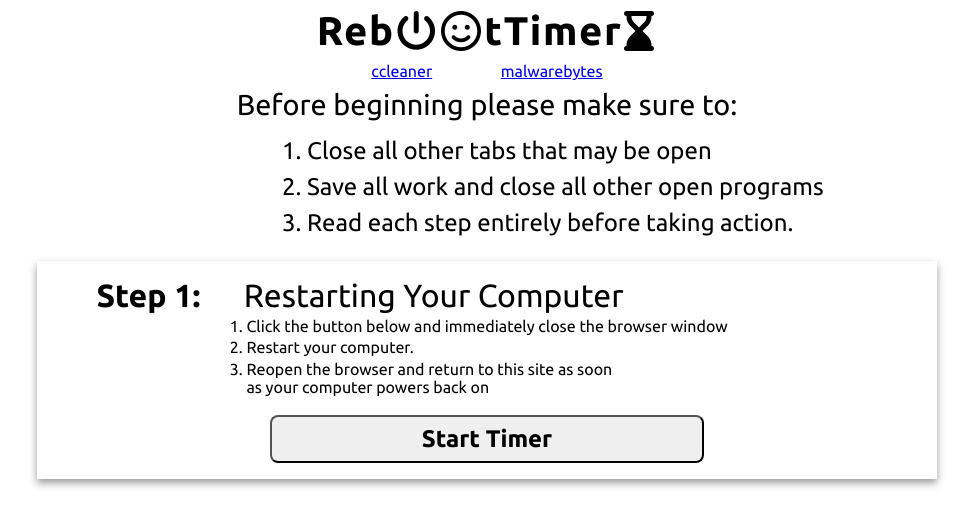
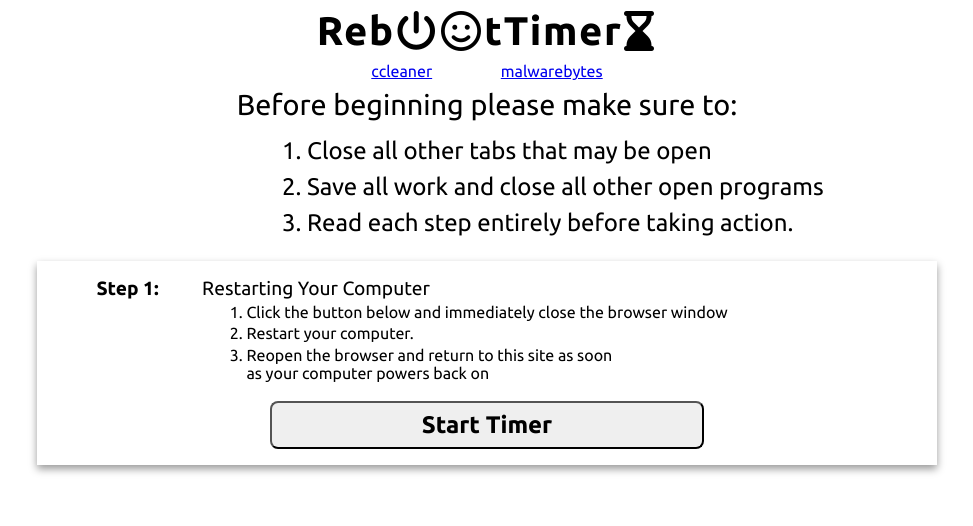
Before and after one commit to jdegaris/Reboot-Timer, a React (Create React App) app: page / in a window 1280 px wide. Shown: the top 526 px of the page, without its empty margins (153-1126 px from the left). Built offline with nearby package versions, Linux system fonts and the light colour scheme.

Commit message:
font size and verbiage changes

```diff
--- a/src/App.css
+++ b/src/App.css
@@ -105,12 +105,12 @@ main p {
     margin-left: 1rem;;
 }
 .card .step-title span {
-    font-size: 2rem;
+    font-size: 1.2rem;
     margin-left: 5%;
 }
 
 .card h2 {
-    font-size: 2rem;
+    font-size: 1.2rem;
     margin-left: 5%;
 }
 .card .step-title {
@@ -202,8 +202,6 @@ button {
     margin: 0 1rem;
 }
 
-
-
 .green {
     box-shadow: 0 8px 16px 12px rgba(0, 145, 43, 0.8);
     transition: 0.3s;
--- a/src/components/Card.js
+++ b/src/components/Card.js
@@ -116,7 +116,7 @@ const Card = (props) => {
                     <input className="speed" type="number" name="download" onChange={onChange} maxLength="3" required />
                     Upload Speed
                     <input className="speed" type="number" name="upload" onChange={onChange} maxLength="3" required />
-                    <button type="submit" onClick={inputsHandler} >Enter Scores</button>
+                    <button type="submit" onClick={inputsHandler} >Submit Speeds</button>
                 </form>
                 {isValid === false && <p className="error">This is invalid</p>}
                 </Fragment>
@@ -141,7 +141,7 @@ const Card = (props) => {
                 <Fragment>
                 <div className="step-title">
                     <h2>Step 3: </h2>
-                    <span>Get System Hardware & Usage</span>
+                    <span>Get System Hardware</span>
                 </div>
 
                 <ol className="actions">
@@ -155,7 +155,7 @@ const Card = (props) => {
                 Installed Memory (RAM)
                     <input className="speed" type="number" name="ram" onChange={onChange} maxLength="2" required />
                 </form>
-                <button type="submit" onClick={inputsHandler} >Enter Amount</button>
+                <button type="submit" onClick={inputsHandler} >Submit Amount</button>
                 {isValid === false && <p className="error">This is invalid</p>}
                 </Fragment>
             )}
@@ -186,13 +186,13 @@ const Card = (props) => {
                     <li>Open the Start Menu and type Task Manager.</li>
                     <li>Select Task Manager. Once open, you may have to click "More Details".</li>
                     <li>Click on the Processes tab if it is not already open.</li>
-                    <li>Enter the percentage Memory Usage below</li>
+                    <li>Enter the percentage of Memory Usage below</li>
                 </ol>
 
                 <form className="speed-form">
                     Memory %
                     <input className="speed" type="number" name="memory" onChange={onChange} maxLength="3" required />
-                    <button type="submit" onClick={inputsHandler} >Enter Scores</button>
+                    <button type="submit" onClick={inputsHandler} >Enter Score</button>
                 </form>
                 </Fragment>
             )}
@@ -205,7 +205,7 @@ const Card = (props) => {
 
                 {<h2 className="result">You are currently using { localStorage.getItem('memory') }% of Memory </h2>}
 
-                <button type="submit" onClick={!validGrades} >See Grades</button>
+                <button type="submit" onClick={!validGrades} >Submit Percent</button>
                 </Fragment>
             )}
         </div>
```
